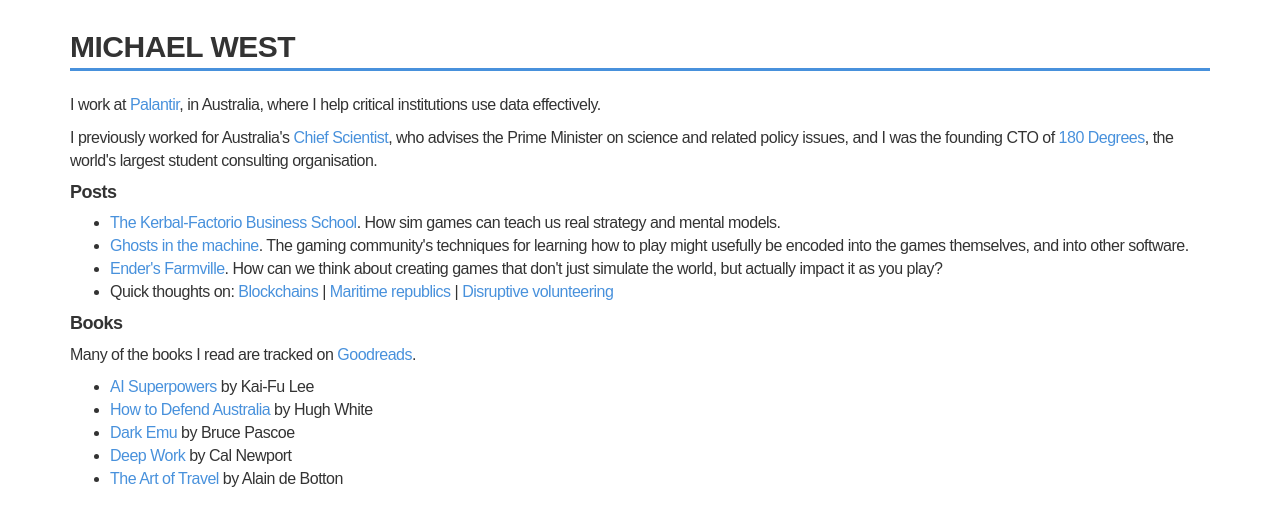
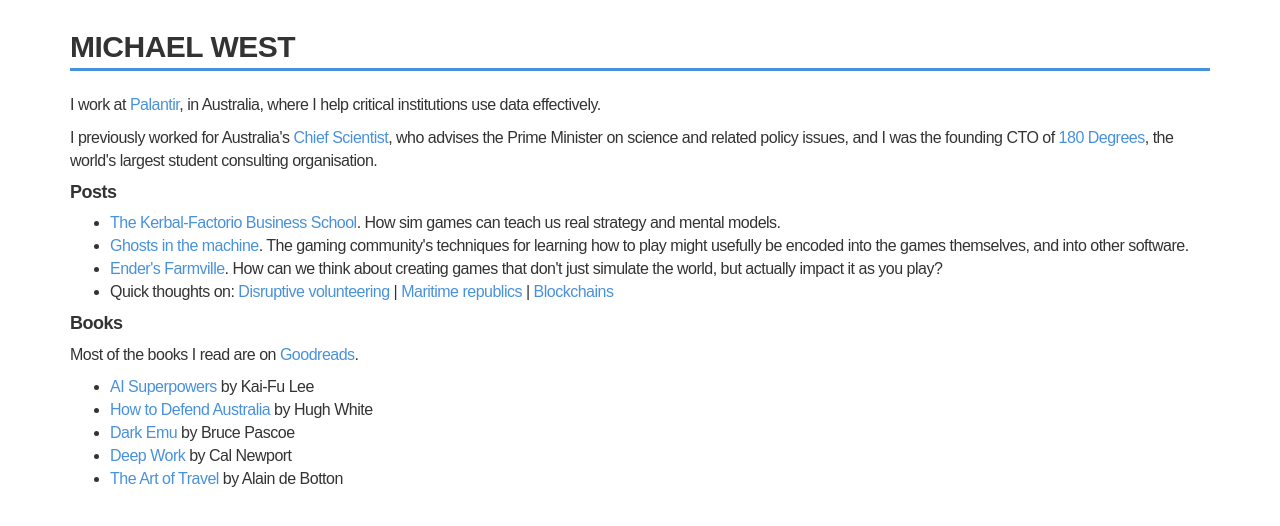
Before and after one commit to michaelwest/michaelwest.github.io, a Jekyll site: the page index.html, which Jekyll copies as it is, in a window 1280 px wide. Shown: the top 526 px of the page. Built offline with Jekyll 4.4.1, drawn with Linux system fonts in a browser that asks for light colours; nearby versions of some CDN libraries; some web fonts are replaced.

Commit message:
New book note format

```diff
--- a/index.html
+++ b/index.html
@@ -45,14 +45,14 @@
 			<li><a href="posts/ghosts">Ghosts in the machine</a>. The gaming community's techniques for learning how to play might usefully be encoded into the games themselves, and into other software.</li>
 			<li><a href="posts/ender">Ender's Farmville</a>. How can we think about creating games that don't just simulate the world, but actually impact it as you play?</li>
 			<li>Quick thoughts on:
-				<a href="posts/blockchain">Blockchains</a> |
+				<a href="posts/volunteering">Disruptive volunteering</a> |
 				<a href="posts/maritime">Maritime republics</a> |
-				<a href="posts/volunteering">Disruptive volunteering</a>
+				<a href="posts/blockchain">Blockchains</a>
 		</ul>
 		<h4>Books</h4>
-		<p>Many of the books I read are tracked on <a href="https://www.goodreads.com/review/list/41785209-michael-west?shelf=read">Goodreads</a>.</p>
+		<p>Most of the books I read are on <a href="https://www.goodreads.com/review/list/41785209-michael-west?shelf=read">Goodreads</a>.</p>
 		<ul>
-			<li><a href="https://www.notion.so/AI-Superpowers-85cf28195fa7452787e346107013ebc5">AI Superpowers</a> by Kai-Fu Lee</li>
+			<li><a href="notes/aisupowerpowers">AI Superpowers</a> by Kai-Fu Lee</li>
 			<li><a href="https://www.notion.so/mjwest/How-to-Defend-Australia-cd89371a93cb4d80aea30edb52dc995d">How to Defend Australia</a> by Hugh White</li>
 			<li><a href="https://www.notion.so/mjwest/Dark-Emu-5440f80840c04a19b0512ee9abda2ac7">Dark Emu</a> by Bruce Pascoe</li>
 			<li><a href="https://www.notion.so/mjwest/Deep-Work-f6823e6f467e4d37a3580449429d515c">Deep Work</a> by Cal Newport</li>
```
Also changed, not shown: notes/aisuperpowers.md (added, +30 -0 lines), posts/quip.md (+2 -0 lines), notes/images/aisuperpowers-1.jpeg (added), notes/images/aisuperpowers-2.jpeg (added).
